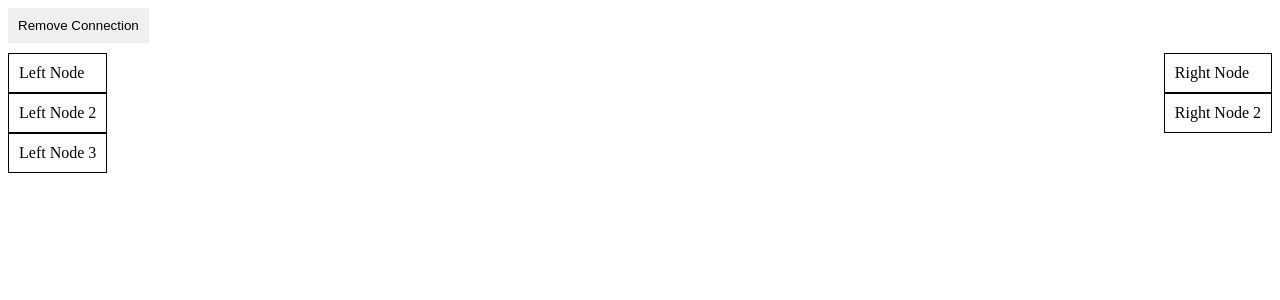
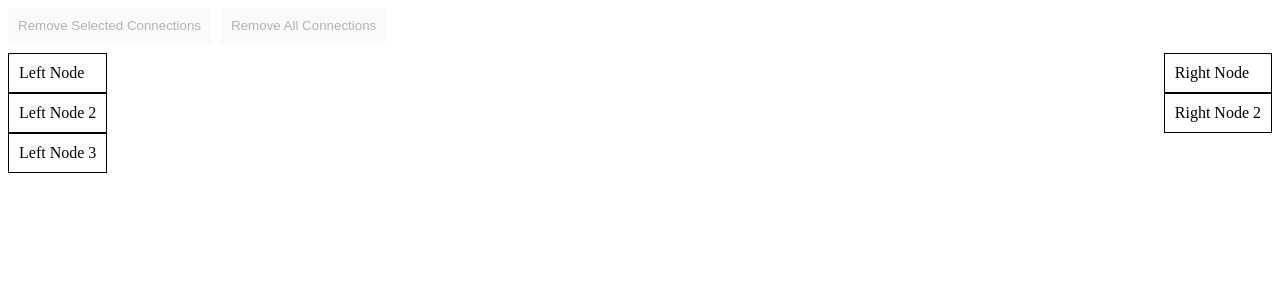
Before and after one commit to dyram/react-xarrow-example, a React (Create React App) app: page / in a window 1280 px wide. Shown: the top 300 px of the page. Built offline with nearby package versions, Linux system fonts and the light colour scheme.

Commit message:
Feature - remove connections

```diff
--- a/src/App.js
+++ b/src/App.js
@@ -72,15 +72,35 @@ export default function App() {
     setSelectedConnections([]);
   };
 
+  const removeAllConnections = () => {
+    clearSelection();
+    setConnections([]);
+    setSelectedConnections([]);
+  };
+
   return (
     <>
       <div className="header">
         <button
-          id="remove-connection-btn"
           onClick={removeSelectedConnections}
-          disabled={selectedConnections.length > 0}
+          disabled={selectedConnections.length < 1}
+          className={
+            selectedConnections.length < 1 ? `disabled-btn` : `btn danger-btn`
+          }
         >
-          Remove Connection
+          Remove Selected Connections
+        </button>
+
+        <button
+          onClick={removeAllConnections}
+          disabled={connections.length < 1}
+          className={
+            connections.length < 1
+              ? `disabled-btn ml-10`
+              : `btn danger-btn ml-10`
+          }
+        >
+          Remove All Connections
         </button>
       </div>
 
--- a/src/styles.css
+++ b/src/styles.css
@@ -1,15 +1,32 @@
+.ml-10 {
+  margin-left: 10px;
+}
+
 .header {
   margin-bottom: 10px;
+  display: flex;
 }
 
-#remove-connection-btn {
+.btn {
   padding: 10px;
-  cursor: pointer;
   border: none;
 }
 
-#remove-connection-btn:hover {
-  background: skyblue;
+.btn:hover {
+  cursor: pointer;
+}
+
+.danger-btn:hover {
+  background: tomato;
+}
+
+.disabled-btn {
+  padding: 10px;
+  border: none;
+}
+
+.disabled-btn:hover {
+  cursor: not-allowed;
 }
 
 .operation-container {
```
